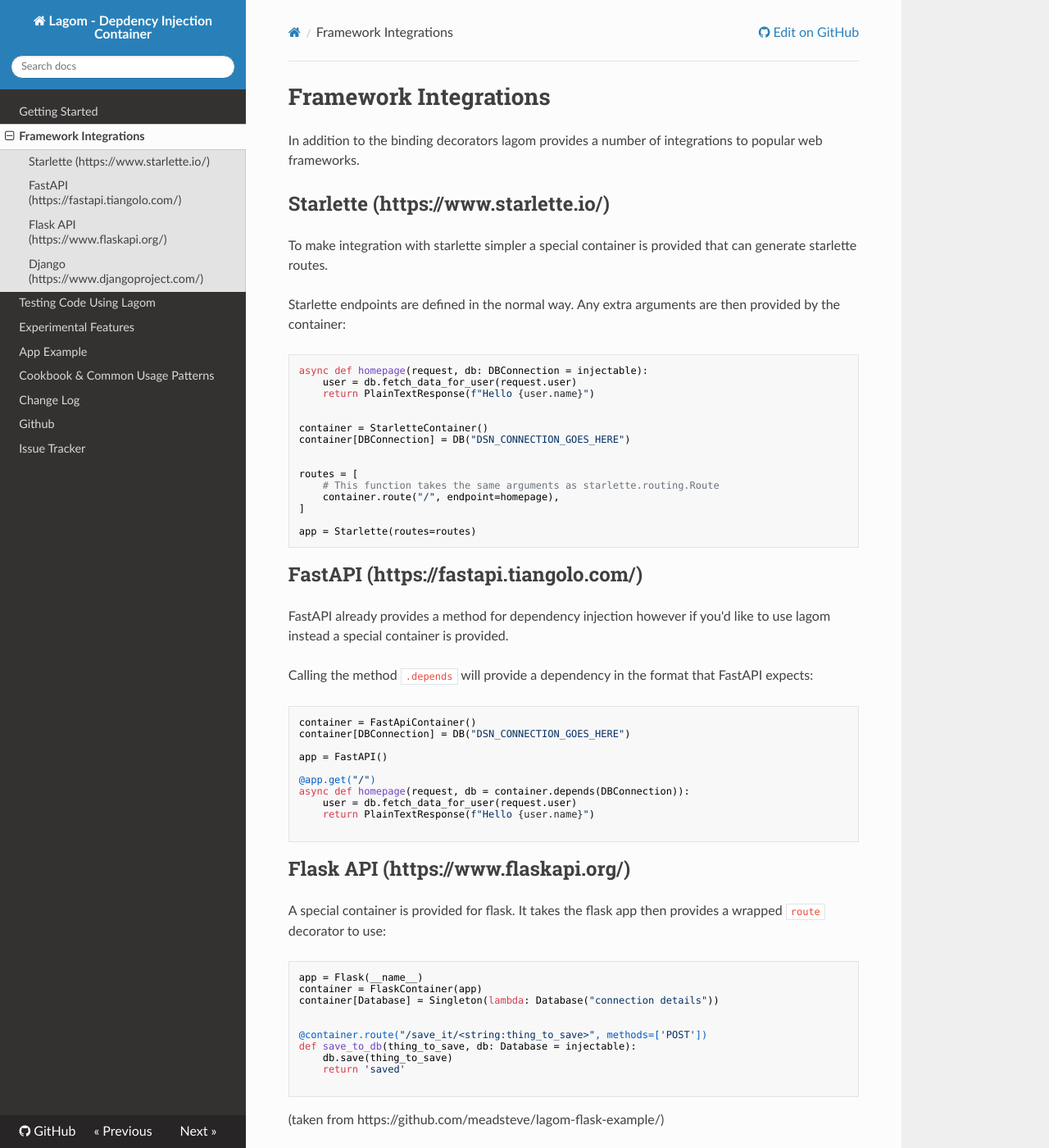
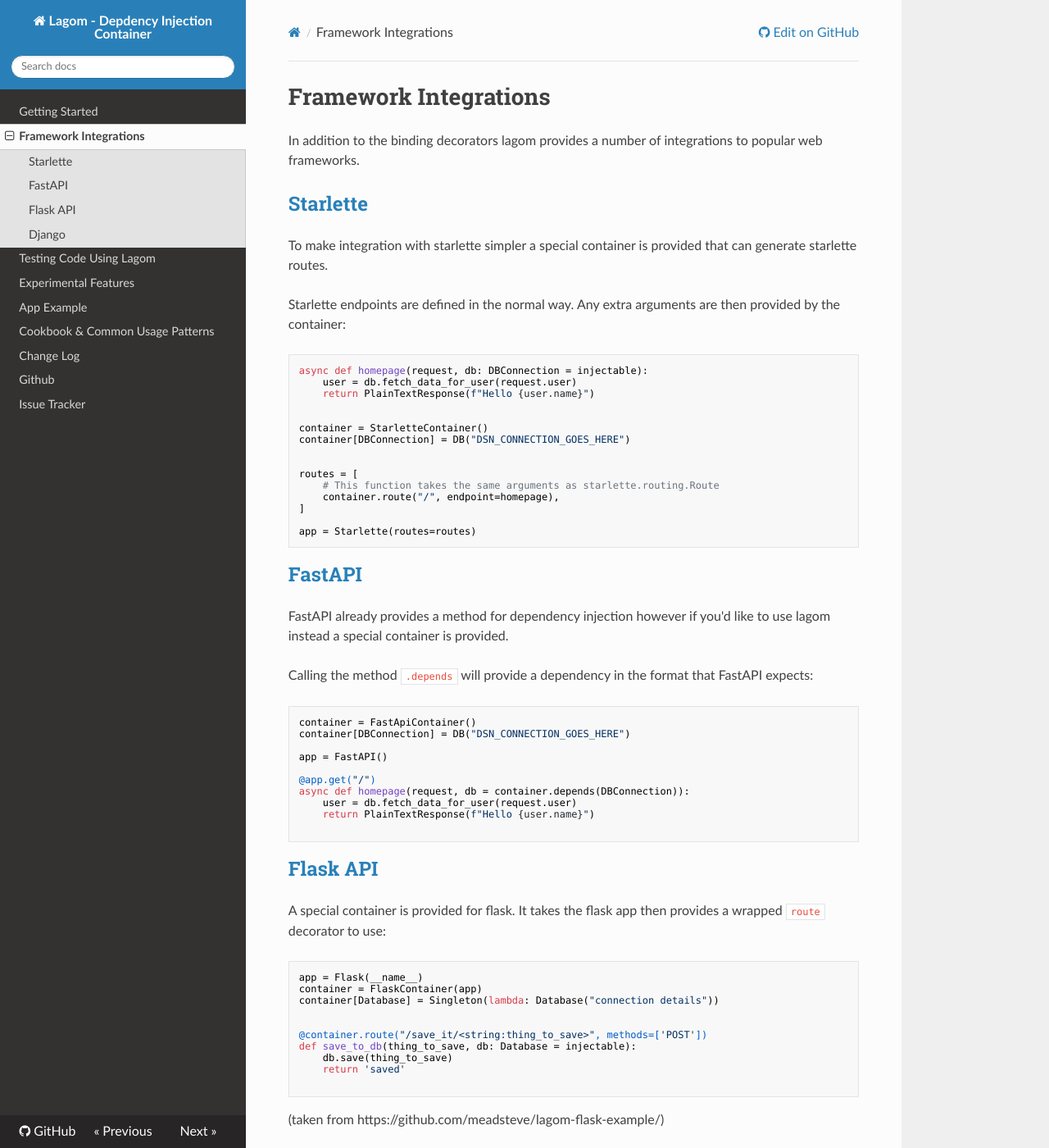
Before and after one commit to meadsteve/lagom, an MkDocs documentation site: the page built from docs/framework_integrations.md, in a window 1280 px wide and 1400 px high. Shown: the whole window at 82% size. Built offline with MkDocs 1.6.1, drawn with Linux system fonts in a browser that asks for light colours; nearby versions of some CDN libraries; some of the changed text lies outside the part shown.

Commit message:
Fix framework links on integrations page

````diff
--- a/docs/framework_integrations.md
+++ b/docs/framework_integrations.md
@@ -2,7 +2,7 @@
 In addition to the binding decorators lagom provides a number of integrations to
 popular web frameworks.
 
-## Starlette (https://www.starlette.io/)
+## [Starlette](https://www.starlette.io/)
 To make integration with starlette simpler a special container is provided
 that can generate starlette routes.
 
@@ -26,7 +26,7 @@
 app = Starlette(routes=routes)
 ```
 
-## FastAPI (https://fastapi.tiangolo.com/)
+## [FastAPI](https://fastapi.tiangolo.com/)
 FastAPI already provides a method for dependency injection however
 if you'd like to use lagom instead a special container is provided.
 
@@ -46,7 +46,7 @@
 
 ```
 
-## Flask API (https://www.flaskapi.org/)
+## [Flask API](https://www.flaskapi.org/)
 A special container is provided for flask. It takes the flask app
 then provides a wrapped `route` decorator to use:
 
@@ -67,6 +67,6 @@
 The decorator leaves the original function unaltered so it can be
 used directly in tests.
 
-## Django (https://www.djangoproject.com/)
+## [Django](https://www.djangoproject.com/)
 A django integration is currently under beta in the experimental module.
 See documentation here: [Django Integration Docs](experimental.md#django-container)
````
